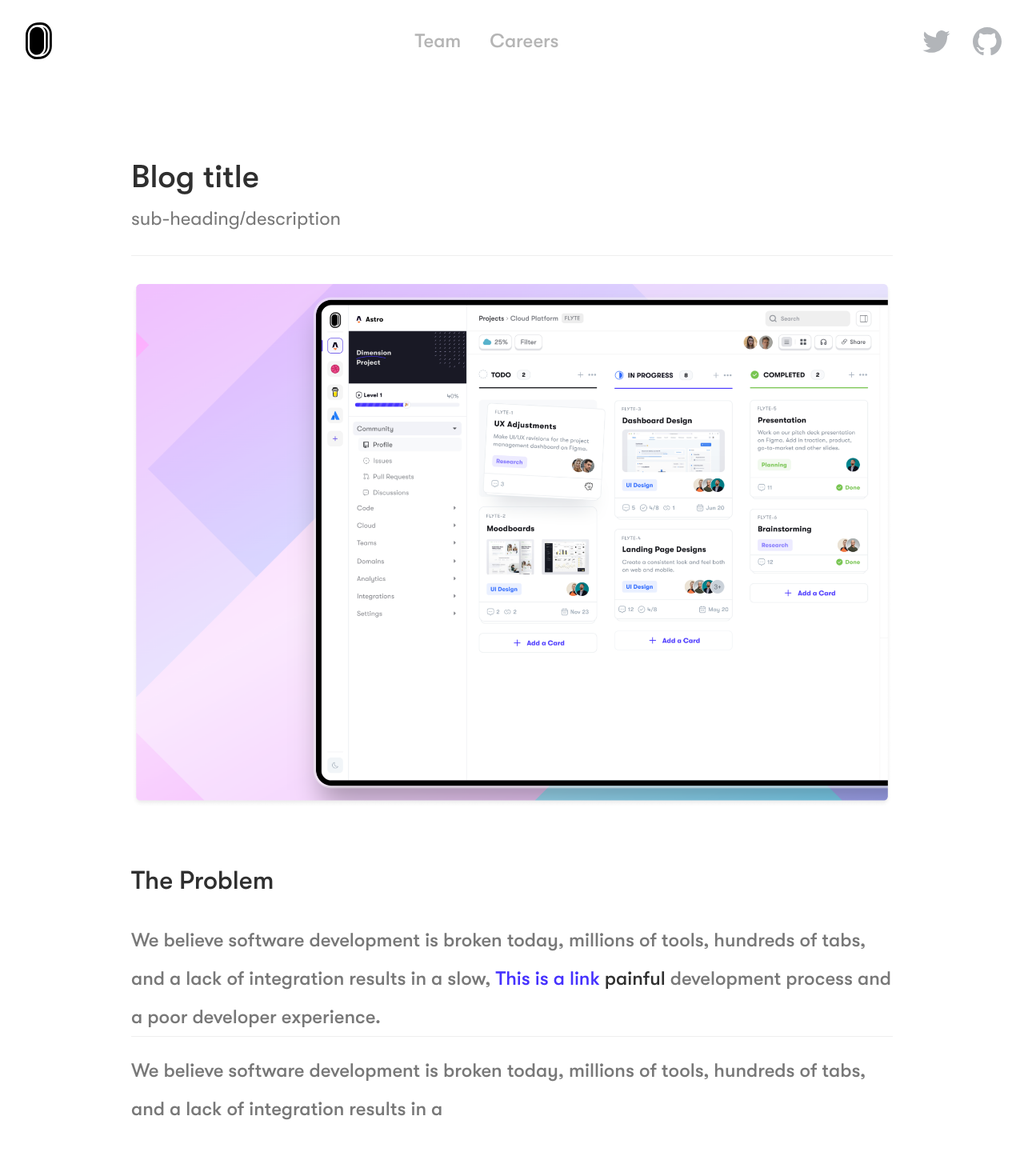
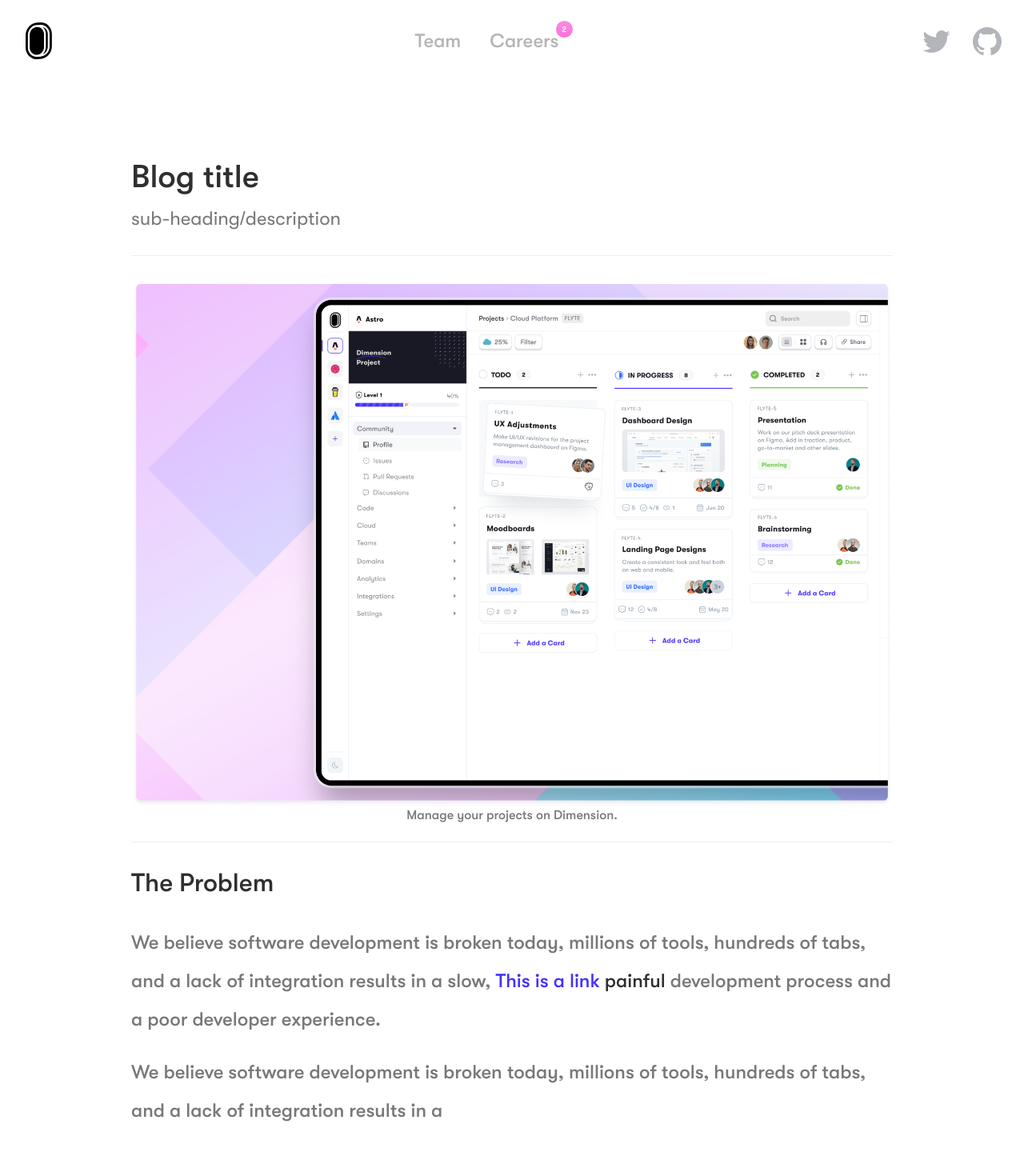
Before and after one commit to Krishna2323/dimension-blog, a Next.js app: page / in a window 1280 px wide. Shown: the top 1470 px of the page at 80% size. Built offline with nearby package versions, Linux system fonts and the light colour scheme.

Commit message:
Image caption added.

```diff
--- a/components/Blog/Blog.module.scss
+++ b/components/Blog/Blog.module.scss
@@ -1,16 +1,30 @@
 .blog {
     padding: 9.5rem 16.4rem;
 
-    & img {
-        width: 100%;
-        object-fit: contain;
-        height: fit-content;
-        padding: 3.2rem 0 3.8rem;
+    &__image {
+        display: flex;
+        justify-content: center;
+        flex-direction: column;
+        padding: 3.2rem 0 2.4rem;
+        border-bottom: 1px solid rgba(216, 216, 216, 0.4);
+        border-top: 1px solid rgba(216, 216, 216, 0.4);
+
+        & img {
+            width: 100%;
+            object-fit: contain;
+            height: fit-content;
+        }
+
+        & span {
+            display: block;
+            margin: 0 auto;
+            color: #787878;
+            font-size: 1.6rem;
+        }
     }
 
     &__info {
         padding-bottom: 3.2rem;
-        border-bottom: 1px solid rgba(216, 216, 216, 0.4);
 
         &__heading {
             margin-bottom: 1.6rem;
@@ -66,7 +80,7 @@
 
             & p {
                 padding-top: 18px;
-                border-top: 1px solid rgba(216, 216, 216, 0.4);
+                // border-top: 1px solid rgba(216, 216, 216, 0.4);
             }
         }
 
--- /dev/null
+++ b/components/Blog/components/Image/BlogImage.tsx
@@ -0,0 +1,18 @@
+import Image, { StaticImageData } from "next/image";
+import React from "react";
+import classes from "../../Blog.module.scss";
+
+const BlogImage: React.FC<{
+  src: StaticImageData;
+  alt: string;
+  caption: string;
+}> = (props) => {
+  return (
+    <div className={classes.blog__image}>
+      <Image src={props.src} alt={props.alt} />
+      <span>{props.caption}</span>
+    </div>
+  );
+};
+
+export default BlogImage;
--- a/components/Blog/components/Paragraph/Paragraph.tsx
+++ b/components/Blog/components/Paragraph/Paragraph.tsx
@@ -20,7 +20,7 @@ const Paragraph: React.FC<ParagraphProps> = (props) => {
   return (
     <div className={classes.blog__paragraph}>
       <span className={classes.blog__paragraph__heading}>{heading}</span>
-      <p className={classes.blog__paragraph__text}>{text}</p>
+      <div className={classes.blog__paragraph__text}>{text}</div>
 
       {quote && (
         <div className={classes.blog__paragraph__quote}>
--- a/components/Navbar/Navbar.module.scss
+++ b/components/Navbar/Navbar.module.scss
@@ -17,6 +17,8 @@
         // transform: translateX(-50%);
 
         & li {
+            position: relative;
+
             & a {
                 text-decoration: none;
                 font-size: 2.4rem;
@@ -27,6 +29,22 @@
                 &:hover {
                     filter: invert(.7);
                 }
+            }
+
+            & span {
+                background: linear-gradient(180deg, #F88FDF 0%, #FD6EDB 100%);
+                color: white;
+                position: absolute;
+                width: 2.1rem;
+                height: 2.1rem;
+                border-radius: 50%;
+                display: flex;
+                align-items: center;
+                justify-content: center;
+                left: 100%;
+                bottom: 100%;
+                transform: translate(-4px, 9px);
+                text-align: center;
             }
         }
     }
--- a/components/Navbar/Navbar.tsx
+++ b/components/Navbar/Navbar.tsx
@@ -17,6 +17,7 @@ const Navbar = () => {
         </li>
         <li>
           <Link href="#">Careers</Link>
+          <span className="badge">2</span>
         </li>
       </ul>
       <div className={classes.navbar__cta}>
--- a/pages/_app.tsx
+++ b/pages/_app.tsx
@@ -1,11 +1,18 @@
 import "../styles/globals.scss";
 import type { AppProps } from "next/app";
 import Layout from "../components/Layout/Layout";
+import localFont from "@next/font/local";
+
+const myFont = localFont({
+  src: "../public/fonts/GT-Walsheim-Medium-Trial.woff2",
+});
 
 export default function App({ Component, pageProps }: AppProps) {
   return (
-    <Layout>
-      <Component {...pageProps} />
-    </Layout>
+    <main className={myFont.className}>
+      <Layout>
+        <Component {...pageProps} />
+      </Layout>
+    </main>
   );
 }
--- a/pages/index.tsx
+++ b/pages/index.tsx
@@ -2,9 +2,10 @@ import Head from "next/head";
 import Image from "next/image";
 import Link from "next/link";
 import Blog from "../components/Blog/Blog";
+import BlogImage from "../components/Blog/components/Image/BlogImage";
 import Paragraph from "../components/Blog/components/Paragraph/Paragraph";
 import { People } from "../data/investorsInfo";
-import BlogImage from "../public/images/Blog/blog-image-1.png";
+import BlogImage1 from "../public/images/Blog/blog-image-1.png";
 
 let quote = {
   text: "“Dimension is solving for one of the biggest problems in the development space and I’m excited to join them in their journey!”",
@@ -25,7 +26,11 @@ export default function Home() {
         subheading="sub-heading"
         description="description"
       >
-        <Image src={BlogImage} alt="Blog image" />
+        <BlogImage
+          caption="Manage your projects on Dimension."
+          src={BlogImage1}
+          alt="Blog image"
+        />
         <Paragraph
           text={
             <>
```
Also changed, not shown: components/Blog/components/Image/BlogImage.module.scss (added).
